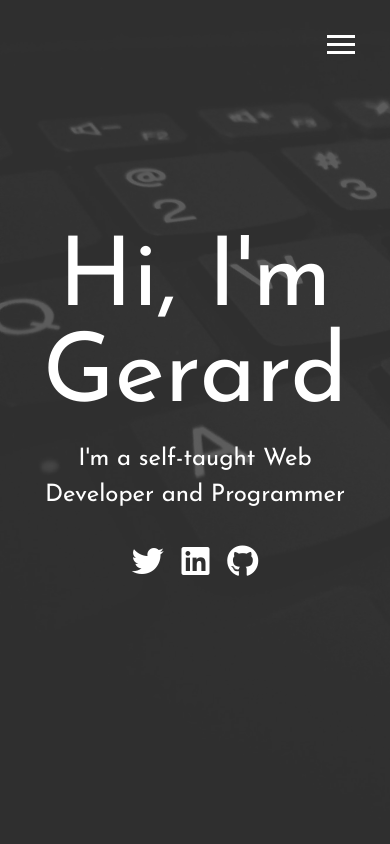
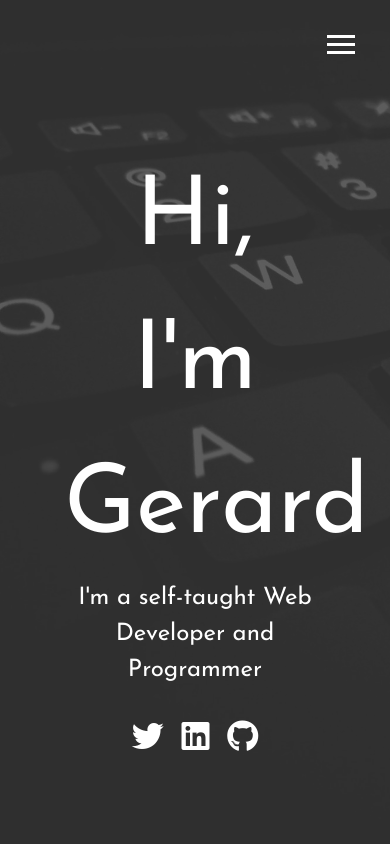
Before and after one commit to gerhynes/portfolio, a website: page dist/index.html in a window 390 px wide. Shown: the top 844 px of the page. Drawn offline with Linux system fonts and the light colour scheme.

Commit message:
Reorganize media queries to be mobile first

```diff
--- a/scss/_config.scss
+++ b/scss/_config.scss
@@ -59,21 +59,16 @@ $background-opacity: 0.7;
 
 // Media query mixins
 @mixin mediaSm {
-  @media screen and (max-width: 500px) {
+  @media screen and (min-width: 576px) {
     @content;
   }
 }
 @mixin mediaMd {
-  @media screen and (max-width: 768px) {
+  @media screen and (min-width: 768px) {
     @content;
   }
 }
 @mixin mediaLg {
-  @media screen and (min-width: 769px) and (max-width: 1170px) {
-    @content;
-  }
-}
-@mixin mediaXL {
   @media screen and (min-width: 1171px) {
     @content;
   }
--- a/scss/_general.scss
+++ b/scss/_general.scss
@@ -105,7 +105,7 @@ main {
   }
 
   &#welcome-section h1 {
-    margin-top: 20vh;
+    margin-top: 10vh;
   }
 }
 
@@ -120,13 +120,17 @@ main {
     display: grid;
     grid-gap: 30px;
     grid-template-areas:
-      "about-heading about-heading"
-      "bioimage bio"
-      "skills-heading skills-heading"
-      "skill-1 icons-1"
-      "icons-2 skill-2"
-      "skill-3 icons-3";
-    grid-template-columns: repeat(2, 1fr);
+      "about-heading"
+      "bioimage"
+      "bio"
+      "skills-heading"
+      "icons-1"
+      "skill-1"
+      "icons-2"
+      "skill-2"
+      "icons-3"
+      "skill-3";
+    grid-template-columns: 1fr;
 
     .about-heading {
       grid-area: about-heading;
@@ -279,9 +283,7 @@ main {
   }
 
   .projects {
-    display: grid;
-    grid-gap: 1rem;
-    grid-template-columns: repeat(3, 1fr);
+    display: block;
 
     .project-tile {
       max-width: 400px;
--- a/scss/_mobile.scss
+++ b/scss/_mobile.scss
@@ -1,34 +1,10 @@
-// Widescreens
-@include mediaXL {
-  #projects .projects {
-    // grid-template-columns: repeat(4, 1fr);
-  }
-
-  #about {
-    padding: 4rem;
-
-    .about-info .skill .skill-content {
-      width: 60%;
-    }
-  }
-}
-
-// Desktops and laptops
-@include mediaLg {
-  #about {
-    padding: 4rem;
-  }
-  #projects .projects {
-    grid-template-columns: repeat(3, 1fr);
-  }
-}
-
 // Tablets and small laptops
-@include mediaMd {
+@include mediaSm {
   #welcome-section {
     padding: 4rem 2rem;
 
     .lg-heading {
+      margin-top: 20vh;
       line-height: 1;
       margin-bottom: 1rem;
     }
@@ -64,38 +40,45 @@
 
   #about {
     .about-info {
-      // display: block;
       grid-template-areas:
-        "about-heading"
-        "bioimage"
-        "bio"
-        "skills-heading"
-        "icons-1"
-        "skill-1"
-        "icons-2"
-        "skill-2"
-        "icons-3"
-        "skill-3";
-      grid-template-columns: 1fr;
-
-      .bio-heading {
-        text-align: center;
-      }
+        "about-heading about-heading"
+        "bioimage bio"
+        "skills-heading skills-heading"
+        "skill-1 icons-1"
+        "icons-2 skill-2"
+        "skill-3 icons-3";
+      grid-template-columns: repeat(2, 1fr);
     }
   }
 
   #projects .projects {
+    display: grid;
+    grid-gap: 1rem;
     grid-template-columns: repeat(2, 1fr);
   }
 }
 
-// Smartphones
-@include mediaSm {
-  #welcome-section h1 {
-    margin-top: 10vh;
+// Desktops and laptops
+@include mediaMd {
+  #about {
+    padding: 4rem;
+  }
+  #projects .projects {
+    grid-template-columns: repeat(3, 1fr);
+  }
+}
+
+// Widescreens
+@include mediaLg {
+  #projects .projects {
+    // grid-template-columns: repeat(4, 1fr);
   }
 
-  #projects .projects {
-    grid-template-columns: 1fr;
+  #about {
+    padding: 4rem;
+
+    .about-info .skill .skill-content {
+      width: 60%;
+    }
   }
 }
```
Also changed, not shown: dist/css/main.css.
